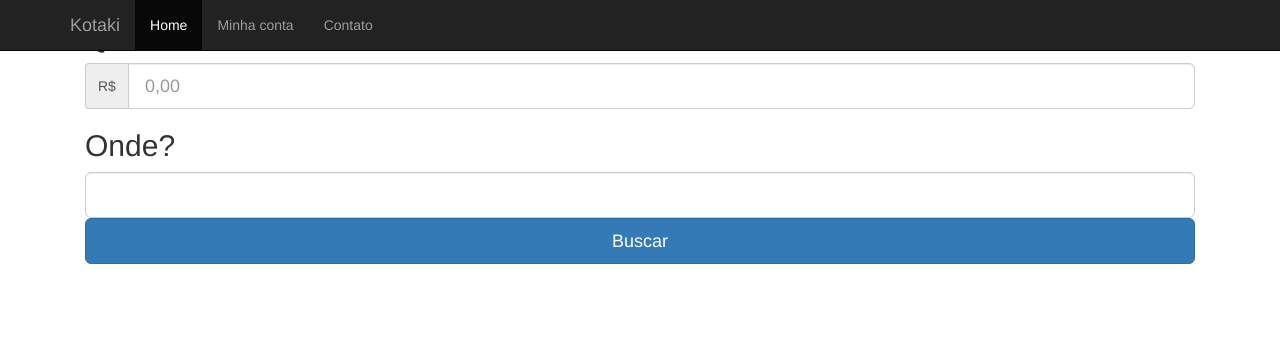
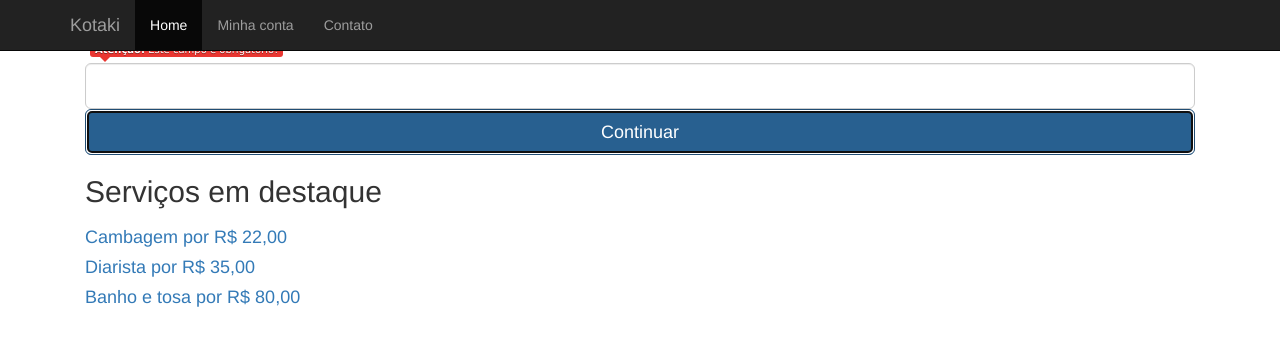
Before and after one commit to chapolin/kotaki, a plain HTML site: page index.html in a window 1280 px wide. Both pictures are taken after a click on the button "Continuar". Drawn offline with Linux system fonts and the light colour scheme; no server answers.

Commit message:
Validate wrong message, gitignore

```diff
--- a/css/main.css
+++ b/css/main.css
@@ -62,3 +62,41 @@ html { font-size: 62.5%; }
 #second-step, #third-step { display: none; }
 
 /*# sourceMappingURL=main.css.map */
+
+/* Warning message */
+.content-message {
+	position:relative;
+}
+
+.warning-message, .arrow-down-message{
+	display: none
+}
+
+.warning-message {font-family: Verdana;
+    padding:4px 5px 4px 5px;
+    position:absolute;
+    top:-22px;
+    left: 5px;
+    background:green;
+    width:auto;
+    height:16px;
+    text-align:center;
+    line-height: 10px;
+    font-size: 10px;
+    color: white;
+    text-shadow: 0 1px #902a27;
+    background: #e93631;
+    border-radius: 3px;
+}
+
+.arrow-down-message {
+	position: absolute;
+	top:-6px;
+	left: 15px;
+	width: 0;
+	height: 0;
+	border-left: 5px solid transparent;
+	border-right: 5px solid transparent;
+	border-top: 5px solid #e93631;
+}
+/* Warning message */
--- a/index.html
+++ b/index.html
@@ -82,9 +82,14 @@
                 <fieldset>
                 <div class="form-group">
                     <div class="col-xs-12 prefetch-step-1">
-                        <h2>Qual serviço vai usar??</h2>
-                        <input name="_service" class="typeahead tt-input form-control input-lg" type="text">
-                        <button type="button" class="btn btn-lg btn-primary btn-block btn-continue btn-step-2">Continuar</button>
+                        <h2>Qual serviço vai usar?</h2>
+                        <div class="content-message">
+                        	<span class="warning-message"></span>
+	            			<span class="arrow-down-message"></span>
+
+                        	<input name="_service" class="typeahead tt-input form-control input-lg" type="text">
+                        	<button type="button" class="btn btn-lg btn-primary btn-block btn-continue btn-step-2">Continuar</button>
+                       	</div>
                     </div>
                 </div>
                 </fieldset>
--- a/js/main.js
+++ b/js/main.js
@@ -1,6 +1,7 @@
+var pathApi = "https://suggestion.herokuapp.com";
 var postData = {};
 var ua = navigator.userAgent;
-var pathApi = "https://suggestion.herokuapp.com";
+var clear = true;
 
 var device = {
 	Android: function() {
@@ -55,14 +56,30 @@ var buildPostData = function(key, id, value) {
 	}
 };
 
-function sendData() {
+var sendData = function() {
     $.ajax({
-        url: pathApi + '/services',
+        url: '/services',
         type: 'POST',
         data: postData,
         dataType: 'json'
     });
-}
+};
+
+var showErrorMessage = function(message) {
+	$(".warning-message").show();
+	$(".arrow-down-message").show();
+	$(".warning-message").html(message);
+
+	clear = false;
+};
+
+var hideErrorMessage = function() {
+	$(".warning-message").hide();
+	$(".arrow-down-message").hide();
+	$(".warning-message").html("");
+
+	clear = true;
+};
 
 $(document).ready(function () {
     if(".navbar-toggle .slide-active" === true){
@@ -135,13 +152,20 @@ $(document).ready(function () {
     });
 
     $(".btn-step-2").click(function() {
-    	$(document.body).scrollTop(0);
+    	if($('input[name="_service"]').val().trim() == "") {
+    		if(clear == true) {
+    			showErrorMessage("<strong>Atenção:</strong> Este campo é obrigatório!");
 
-    	$("#first-step").hide();
-    	$("#second-step").show();
+        		setTimeout(hideErrorMessage, 5000);
+    		}
+    	} else {
+    		$(document.body).scrollTop(0);
 
+        	$("#first-step").hide();
+        	$("#second-step").show();
 
-    	setServiceValueFromButton($('input[name="_service"]').val());
+        	setServiceValueFromButton($('input[name="_service"]').val());
+    	}
     });
 
     $(".btn-step-3").click(function() {
```
Also changed, not shown: 1 other file.
